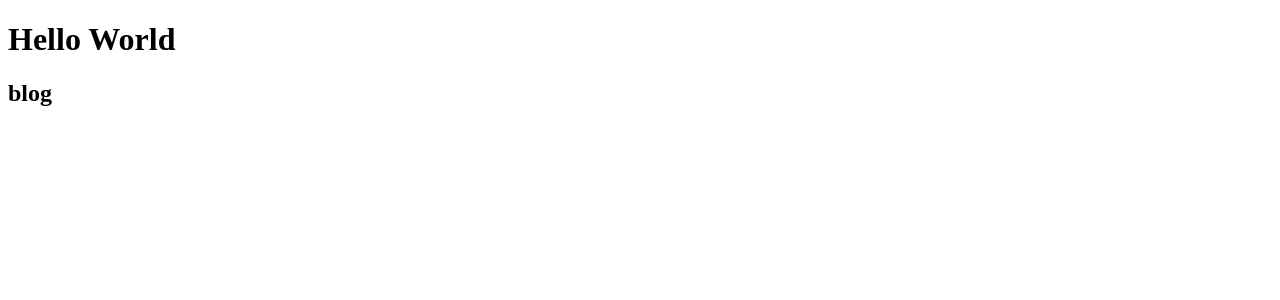
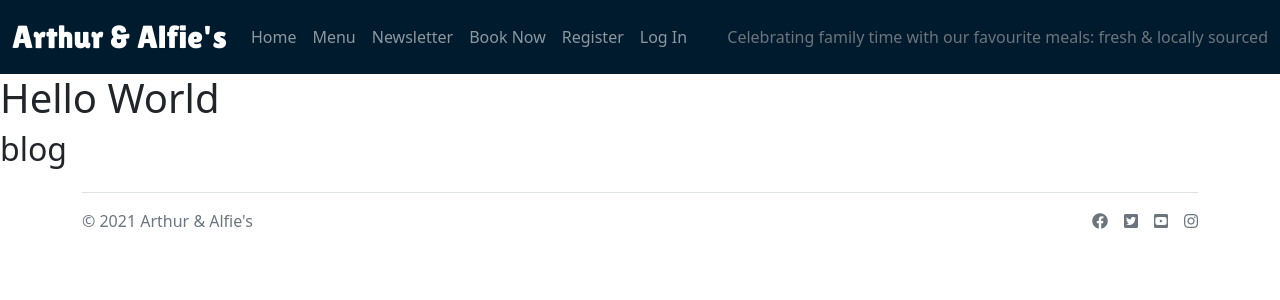
Before and after one commit to Oliver-RC/DjangoBookings, a Django app: page /blog/ in a window 1280 px wide. Shown: the top 300 px of the page. Run offline with Django 3.2, Linux system fonts and the light colour scheme; data that the repository does not hold is empty.

Commit message:
base html page created with bootstrap, google fonts and font awesome incorporated into the design process

```diff
--- a/static/css/style.css
+++ b/static/css/style.css
@@ -0,0 +1,8 @@
+nav {
+    background-color: #001b2e;
+}
+
+.title {
+    font-family: 'Lilita One', cursive;
+    font-size: 2rem;
+}
--- a/templates/base.html
+++ b/templates/base.html
@@ -8,18 +8,91 @@
     <meta http-equiv="X-UA-Compatible" content="IE=edge">
     <meta name="viewport" content="width=device-width, initial-scale=1.0">
     <title>Arthur &amp; Alfie's</title>
+    <link rel="preconnect" href="https://fonts.googleapis.com">
+    <link rel="preconnect" href="https://fonts.gstatic.com" crossorigin>
+    <link href="https://fonts.googleapis.com/css2?family=Lilita+One&family=PT+Sans+Narrow&display=swap" rel="stylesheet">
+    <link rel="stylesheet" href="https://cdnjs.cloudflare.com/ajax/libs/font-awesome/5.15.3/css/all.min.css">
+    <link href="https://cdn.jsdelivr.net/npm/bootstrap@5.1.3/dist/css/bootstrap.min.css" rel="stylesheet" integrity="sha384-1BmE4kWBq78iYhFldvKuhfTAU6auU8tT94WrHftjDbrCEXSU1oBoqyl2QvZ6jIW3" crossorigin="anonymous">
+    <script src="https://cdn.jsdelivr.net/npm/bootstrap@5.1.3/dist/js/bootstrap.bundle.min.js" integrity="sha384-ka7Sk0Gln4gmtz2MlQnikT1wXgYsOg+OMhuP+IlRH9sENBO0LRn5q+8nbTov4+1p" crossorigin="anonymous"></script>
     <link rel="stylesheet" href="{% static 'css/style.css' %}">
 </head>
 
 <body>
 
-    <h1>Hello World</h1>
+  <!-- Navigation -->
+  <nav class="navbar navbar-expand-md navbar-dark">
+    <div class="container-fluid">
+      <a class="navbar-brand title" href="#">Arthur &amp; Alfie's</a>
+      <button class="navbar-toggler" type="button" data-bs-toggle="collapse" data-bs-target="#navbars" aria-controls="navbars" aria-expanded="false" aria-label="Toggle navigation">
+        <span class="navbar-toggler-icon"></span>
+      </button>
 
-    <main>
-        {% block content %}
-        <!-- Content Goes here -->
-        {% endblock content %}
-    </main>
+      <div class="collapse navbar-collapse" id="navbars">
+        <ul class="navbar-nav me-auto mb-2 mb-md-0">
+          <li class="nav-item">
+            <a class="nav-link" href="#">Home</a>
+          </li>
+          <li class="nav-item">
+            <a class="nav-link" href="#">Menu</a>
+          </li>
+          <li class="nav-item">
+            <a class="nav-link" href="#">Newsletter</a>
+          </li>
+          <li class="nav-item">
+            <a class="nav-link" href="#">Book Now</a>
+          </li>
+          {% if user.is_authenticated %}
+          <li class="nav-item">
+            <a class="nav-link" href="#">Logout</a>
+          </li>
+          {% else %}
+          <li class="nav-item">
+            <a class="nav-link" href="#">Register</a>
+          </li>
+          <li class="nav-item">
+            <a class="nav-link" href="#">Log In</a>
+          </li>
+          {% endif %}
+        </ul>
+        <span class="navbar-text text-muted">
+          Celebrating family time with our favourite meals: fresh &amp; locally sourced
+        </span>
+      </div>
+    </div>
+  </nav>
+
+  <h1>Hello World</h1>
+
+  <main class="flex-shrink-0">
+    {% block content %}
+    <!-- Content Goes here -->
+    {% endblock content %}
+  </main>
+
+  <!-- Footer -->
+  <div class="container">
+    <footer class="d-flex flex-wrap justify-content-between align-items-center py-3 my-4 border-top">
+      <div class="col-md-4 d-flex align-items-center">
+        <span class="text-muted">© 2021 Arthur &amp; Alfie's</span>
+      </div>
+
+      <ul class="nav col-md-4 justify-content-end list-unstyled d-flex">
+        <li class="ms-3">
+            <a class="text-muted" href="https://facebook.com" target=_blank rel="noopener" aria-label="Visit our Facebook page (opens in a new tab)"><i class="fab fa-facebook"></i></a>
+        </li>
+        <li class="ms-3">
+            <a class="text-muted" href="https://twitter.com" target=_blank rel="noopener" aria-label="Visit our Twitter page (opens in a new tab)"><i class="fab fa-twitter-square"></i></a>
+        </li>
+        <li class="ms-3">
+            <a class="text-muted" href="https://youtube.com" target=_blank rel="noopener" aria-label="Visit our YouTube page (opens in a new tab)"><i class="fab fa-youtube-square"></i></a>
+        </li>
+        <li class="ms-3">
+            <a class="text-muted" href="https://instagram.com" target=_blank rel="noopener" aria-label="Visit our Instagram page (opens in a new tab)"><i class="fab fa-instagram"></i></a>
+        </li>
+
+      </ul>
+    </footer>
+  </div>
 
 </body>
 
```
Also changed, not shown: README.md.
